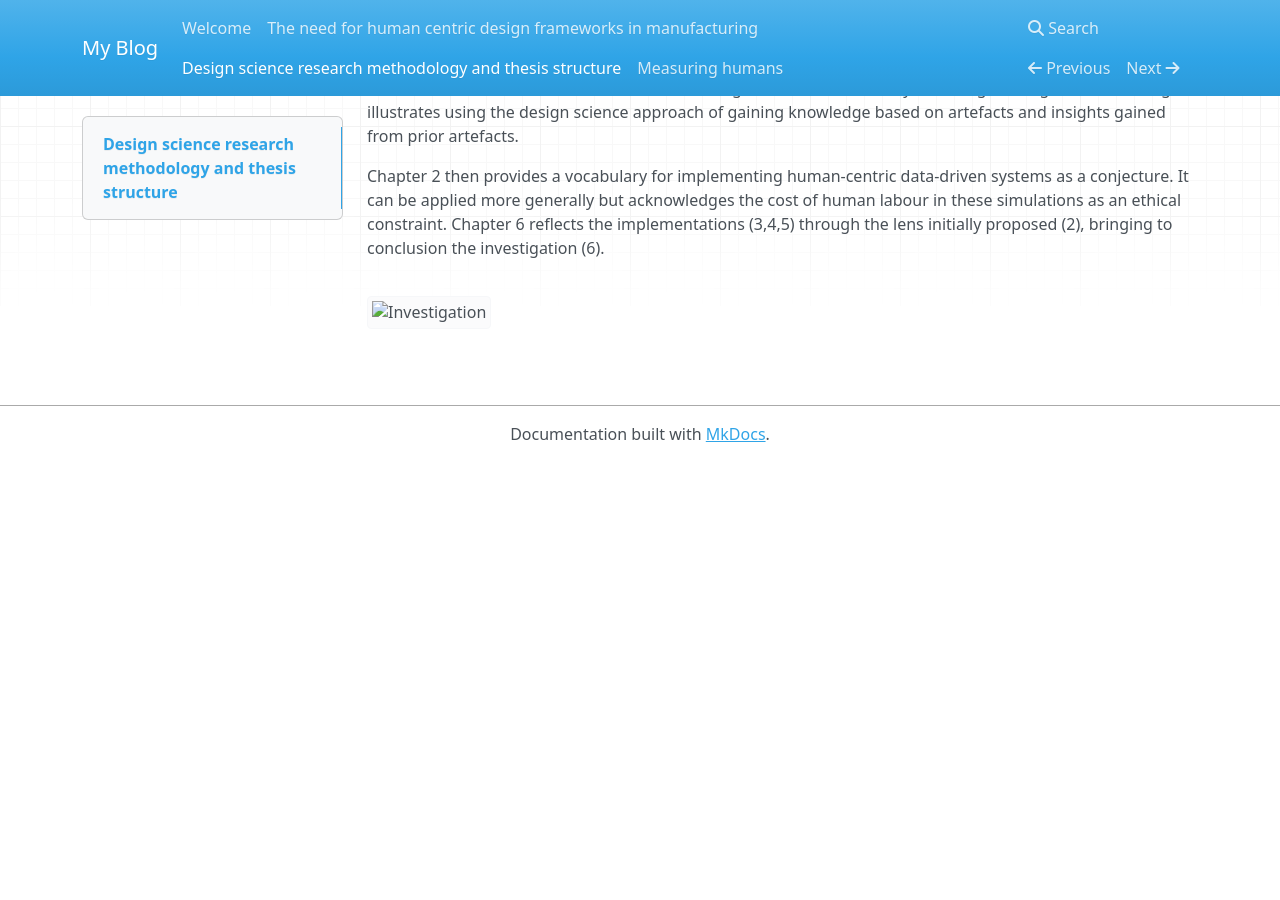
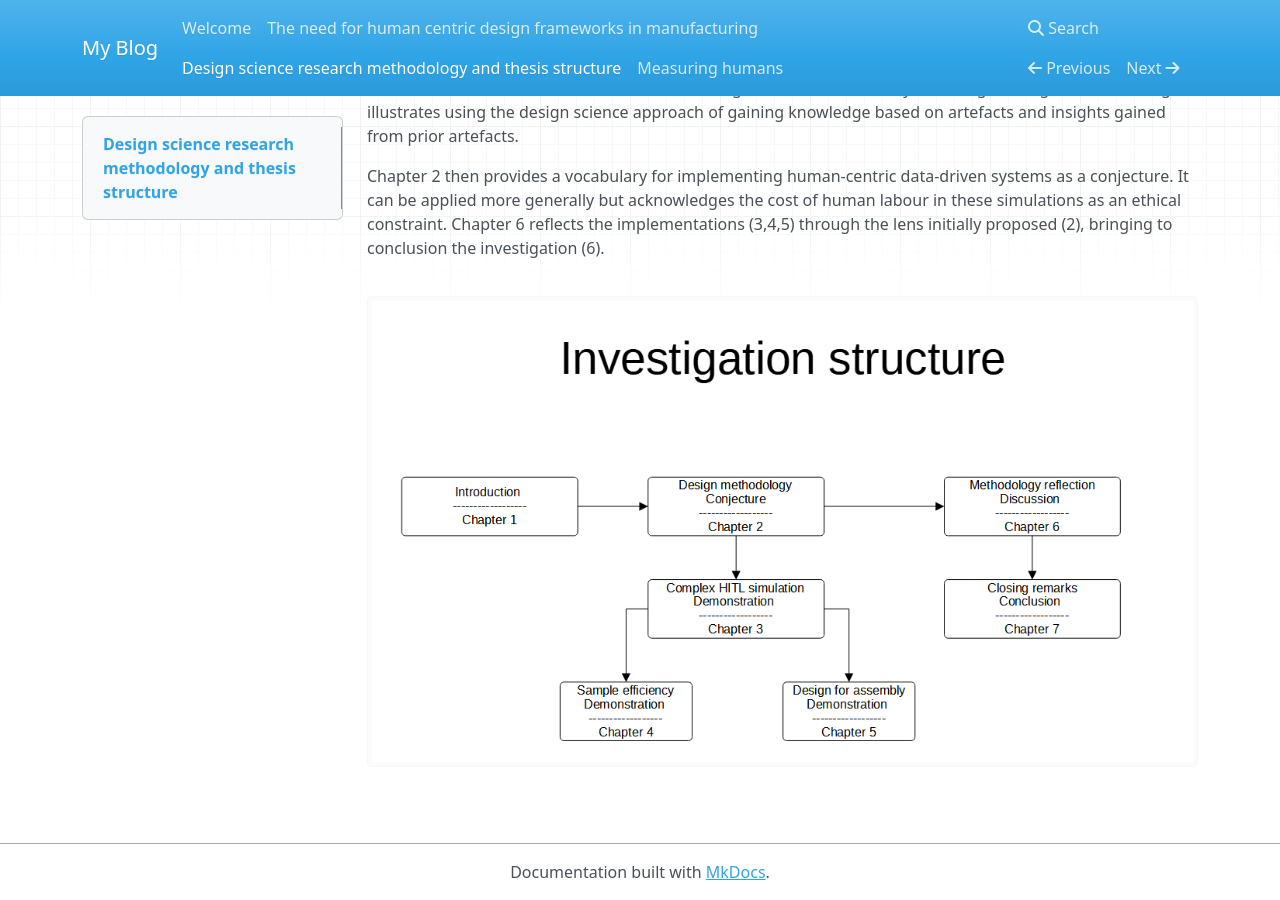
Before and after one commit to Steedalion/Blog, an MkDocs documentation site: the page built from docs/design-science.md, in a window 1280 px wide and 900 px high, scrolled down 1173 px. Built offline with MkDocs 1.6.1, drawn with Linux system fonts in a browser that asks for light colours; nearby versions of some CDN libraries; before the commit the page ends 1635 px from its top, so only the background shows below that.

Commit message:
Update design-science.md

```diff
--- a/docs/design-science.md
+++ b/docs/design-science.md
@@ -17,4 +17,4 @@
 
 Chapter 2 then provides a vocabulary for implementing human-centric data-driven systems as a conjecture. It can be applied more generally but acknowledges the cost of human labour in these simulations as an ethical constraint. Chapter 6 reflects the implementations (3,4,5) through the lens initially proposed (2), bringing to conclusion the investigation (6).
 
- ![Investigation](.\images\Investigation.png)
+ ![Investigation](images/Investigation.png)
```
